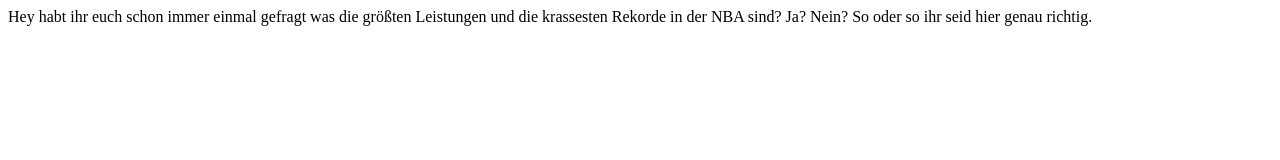
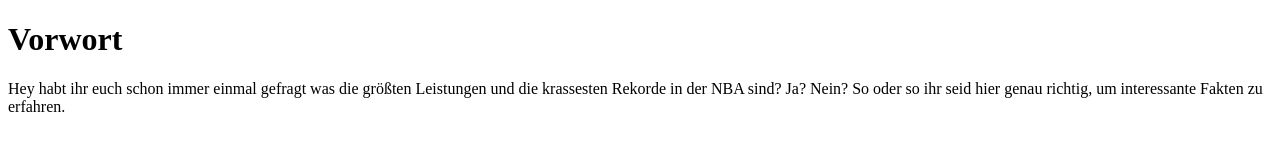
Before and after one commit to Aaron0103/myblog, a plain HTML site: page index.html in a window 1280 px wide. Drawn offline with Linux system fonts and the light colour scheme.

Commit message:
Update index.html

```diff
--- a/index.html
+++ b/index.html
@@ -6,7 +6,8 @@
     <title>Rekorde in der NBA</title>
   </head>
   <body>
-    <p1> Hey habt ihr euch schon immer einmal gefragt was die größten Leistungen und die krassesten Rekorde in der NBA sind? Ja? Nein?
-      So oder so ihr seid hier genau richtig.
+    <h1> Vorwort </h1>
+      <p1> Hey habt ihr euch schon immer einmal gefragt was die größten Leistungen und die krassesten Rekorde in der NBA sind? Ja? Nein?
+        So oder so ihr seid hier genau richtig, um interessante Fakten zu erfahren.
   </body>
 </html>
```
